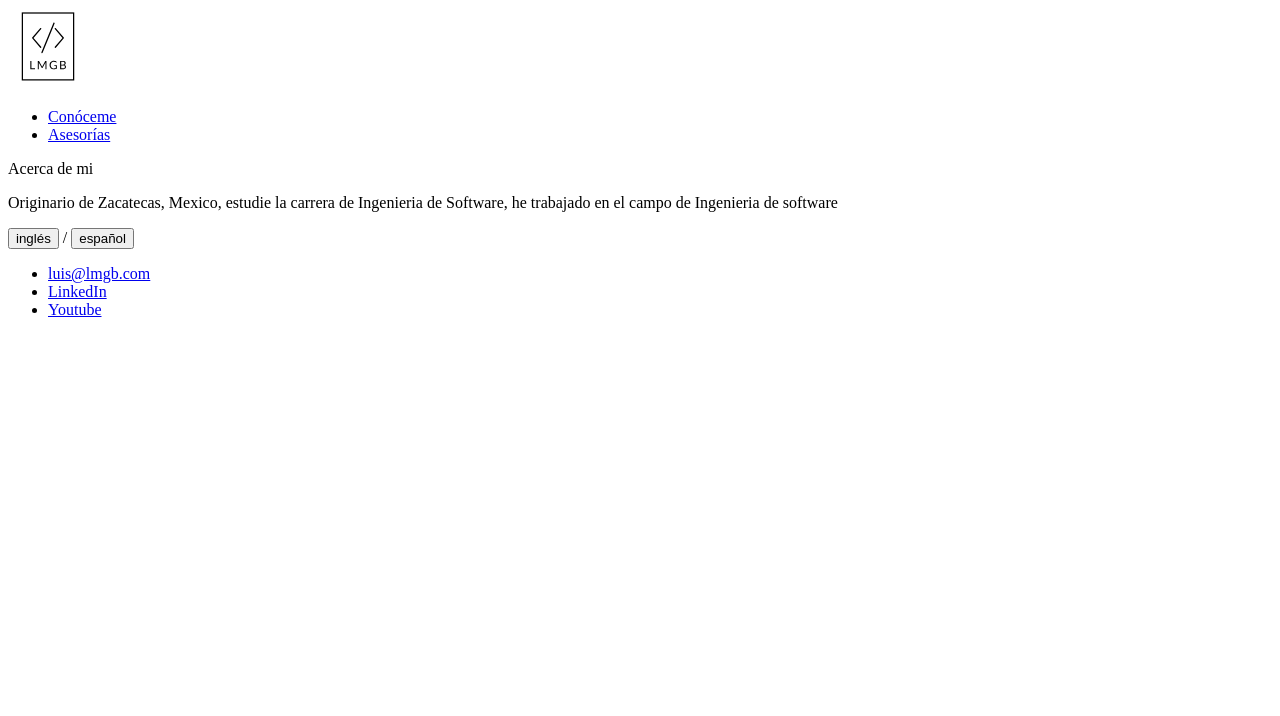
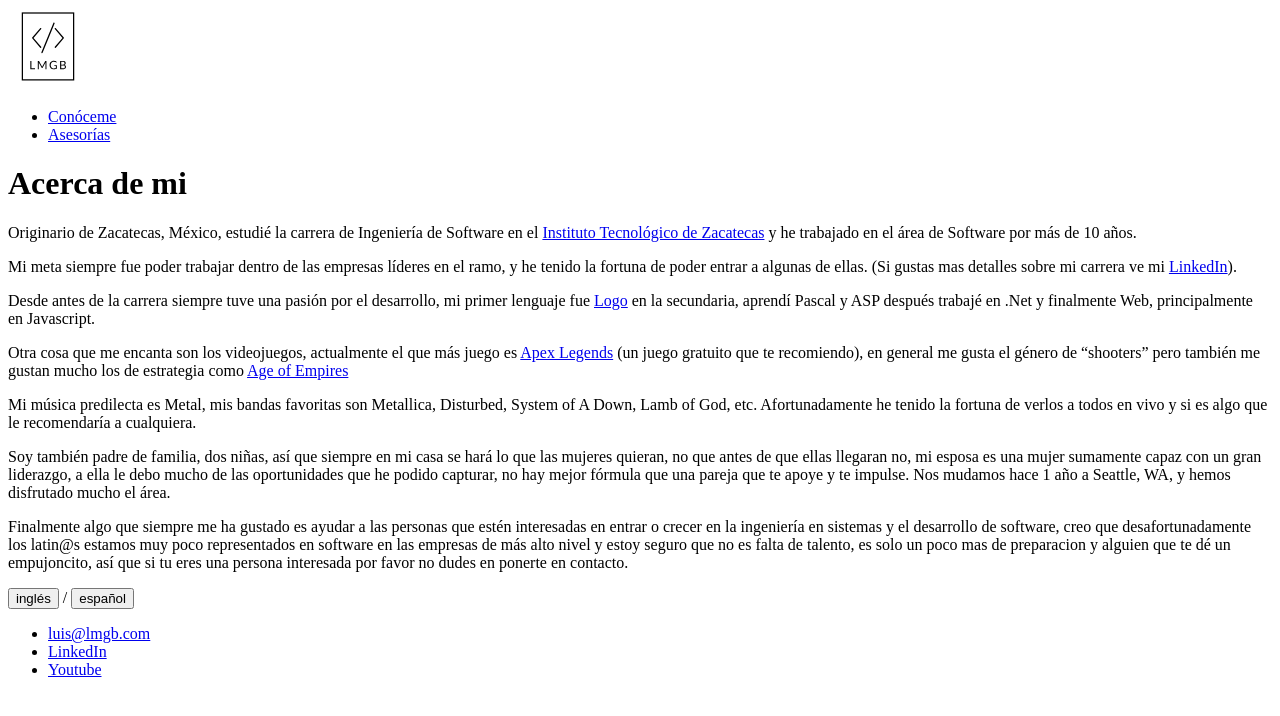
Before and after one commit to interactivelabs/lmgb, a Next.js app: page /about in a window 1280 px wide. Both pictures are taken after a click on the button "spanish". Shown: the top 716 px of the page. Built offline with nearby package versions, Linux system fonts and the light colour scheme.

Commit message:
About complete

```diff
--- a/components/pages/about_en.tsx
+++ b/components/pages/about_en.tsx
@@ -1,9 +1,86 @@
+import LinkText from '../LinkText';
 import PageLangLayout from './PageLangLayout';
 
 const AboutEn = () => (
   <PageLangLayout>
-    <div className="md:w-1/2 lg:w-1/3">
-      <p className="mt-3 text-2xl">About</p>
+    <div className="md:w-1/2 lg:w-1/2">
+      <h1 className="mt-3 text-2xl">About me</h1>
+      <p className="mt-4">
+        I&apos;m originally from Zacatecas, Mexico, I graduated from{' '}
+        <LinkText href="https://zacatecas.tecnm.mx" target="_blank" underline>
+          Instituto Tecnológico de Zacatecas
+        </LinkText>{' '}
+        with a bachelor&apos;s in computer science with a major in Software
+        Engineering. I&apos;ve been working in the field for 10+ years.
+      </p>
+      <p className="mt-4">
+        My goal was always to be able to work at the top companies in the
+        industry and I&apos;ve been fortunate enough to join some of them. (for
+        more resume details please visit my{' '}
+        <LinkText
+          href="https://www.linkedin.com/in/luismgonzalezb/"
+          underline
+          target="_blank"
+        >
+          LinkedIn
+        </LinkText>
+        )
+      </p>
+      <p className="mt-4">
+        Even before joining my college degree I had tremendous passion for
+        software, my first programming language was{' '}
+        <LinkText
+          href="https://el.media.mit.edu/logo-foundation/index.html"
+          target="_blank"
+          underline
+        >
+          Logo.
+        </LinkText>{' '}
+        I also learned Pascal and ASP, after that .Net and finally Web, mainly
+        doing Javascript.
+      </p>
+      <p className="mt-4">
+        I also really enjoy playing video games, currently my main game is{' '}
+        <LinkText
+          href="https://www.ea.com/games/apex-legends"
+          target="_blank"
+          underline
+        >
+          Apex Legends
+        </LinkText>{' '}
+        (a free to play game I thoroughly recommend), in general I really like
+        the shooter genre, but I also really enjoy games like{' '}
+        <LinkText
+          href="https://www.ageofempires.com/"
+          target="_blank"
+          underline
+        >
+          Age of Empires.
+        </LinkText>
+      </p>
+      <p className="mt-4">
+        The music I like the most is Metal, my faves are Metallica, Disturbed,
+        System of a Down, Lamb of God, etc, thankfully I&apos;ve seen them all
+        live and if you can you should totally see your favs also live,
+        it&apos;s really special.
+      </p>
+      <p className="mt-4">
+        Also I&apos;m a father of 2 girls, so we always do what the ladies say
+        at home, that didn&apos;t happened before, my wife is quite an
+        accomplished leader, I owe to her being able to cease some of the
+        opportunities that have come my way, the best formula for growth is to
+        have a partner that supports and encourages you. We moved to near
+        Seattle, WA about 1 year ago and we&apos;ve enjoyed quite a lot around
+        here.
+      </p>
+      <p className="mt-4">
+        Finally something I&apos;ve always loved is to be able to help people
+        that might be interested in entering or growing in the Software
+        Development field, unfortunately I think latin@s we are severely
+        underrepresented specially on the top companies and I&apos;m sure is not
+        a lack of talent but just the need of a bit more preparation and have
+        someone to lend you a hand, so if you are interested please contact me.
+      </p>
     </div>
   </PageLangLayout>
 );
--- a/components/pages/about_es.tsx
+++ b/components/pages/about_es.tsx
@@ -1,12 +1,86 @@
+import LinkText from '../LinkText';
 import PageLangLayout from './PageLangLayout';
 
 const AboutEs = () => (
   <PageLangLayout>
-    <div className="md:w-1/2 lg:w-1/3">
-      <p className="mt-3 text-2xl">Acerca de mi</p>
-      <p>
-        Originario de Zacatecas, Mexico, estudie la carrera de Ingenieria de
-        Software, he trabajado en el campo de Ingenieria de software
+    <div className="md:w-1/2 lg:w-1/2">
+      <h1 className="mt-3 text-2xl">Acerca de mi</h1>
+      <p className="mt-4">
+        Originario de Zacatecas, México, estudié la carrera de Ingeniería de
+        Software en el{' '}
+        <LinkText href="https://zacatecas.tecnm.mx" target="_blank" underline>
+          Instituto Tecnológico de Zacatecas
+        </LinkText>{' '}
+        y he trabajado en el área de Software por más de 10 años.
+      </p>
+      <p className="mt-4">
+        Mi meta siempre fue poder trabajar dentro de las empresas líderes en el
+        ramo, y he tenido la fortuna de poder entrar a algunas de ellas. (Si
+        gustas mas detalles sobre mi carrera ve mi{' '}
+        <LinkText
+          href="https://www.linkedin.com/in/luismgonzalezb/"
+          underline
+          target="_blank"
+        >
+          LinkedIn
+        </LinkText>
+        ).
+      </p>
+      <p className="mt-4">
+        Desde antes de la carrera siempre tuve una pasión por el desarrollo, mi
+        primer lenguaje fue{' '}
+        <LinkText
+          href="https://el.media.mit.edu/logo-foundation/index.html"
+          target="_blank"
+          underline
+        >
+          Logo
+        </LinkText>{' '}
+        en la secundaria, aprendí Pascal y ASP después trabajé en .Net y
+        finalmente Web, principalmente en Javascript.
+      </p>
+      <p className="mt-4">
+        Otra cosa que me encanta son los videojuegos, actualmente el que más
+        juego es{' '}
+        <LinkText
+          href="https://www.ea.com/games/apex-legends"
+          target="_blank"
+          underline
+        >
+          Apex Legends
+        </LinkText>{' '}
+        (un juego gratuito que te recomiendo), en general me gusta el género de
+        “shooters” pero también me gustan mucho los de estrategia como{' '}
+        <LinkText
+          href="https://www.ageofempires.com/"
+          target="_blank"
+          underline
+        >
+          Age of Empires
+        </LinkText>
+      </p>
+      <p className="mt-4">
+        Mi música predilecta es Metal, mis bandas favoritas son Metallica,
+        Disturbed, System of A Down, Lamb of God, etc. Afortunadamente he tenido
+        la fortuna de verlos a todos en vivo y si es algo que le recomendaría a
+        cualquiera.
+      </p>
+      <p className="mt-4">
+        Soy también padre de familia, dos niñas, así que siempre en mi casa se
+        hará lo que las mujeres quieran, no que antes de que ellas llegaran no,
+        mi esposa es una mujer sumamente capaz con un gran liderazgo, a ella le
+        debo mucho de las oportunidades que he podido capturar, no hay mejor
+        fórmula que una pareja que te apoye y te impulse. Nos mudamos hace 1 año
+        a Seattle, WA, y hemos disfrutado mucho el área.
+      </p>
+      <p className="mt-4">
+        Finalmente algo que siempre me ha gustado es ayudar a las personas que
+        estén interesadas en entrar o crecer en la ingeniería en sistemas y el
+        desarrollo de software, creo que desafortunadamente los latin@s estamos
+        muy poco representados en software en las empresas de más alto nivel y
+        estoy seguro que no es falta de talento, es solo un poco mas de
+        preparacion y alguien que te dé un empujoncito, así que si tu eres una
+        persona interesada por favor no dudes en ponerte en contacto.
       </p>
     </div>
   </PageLangLayout>
```
